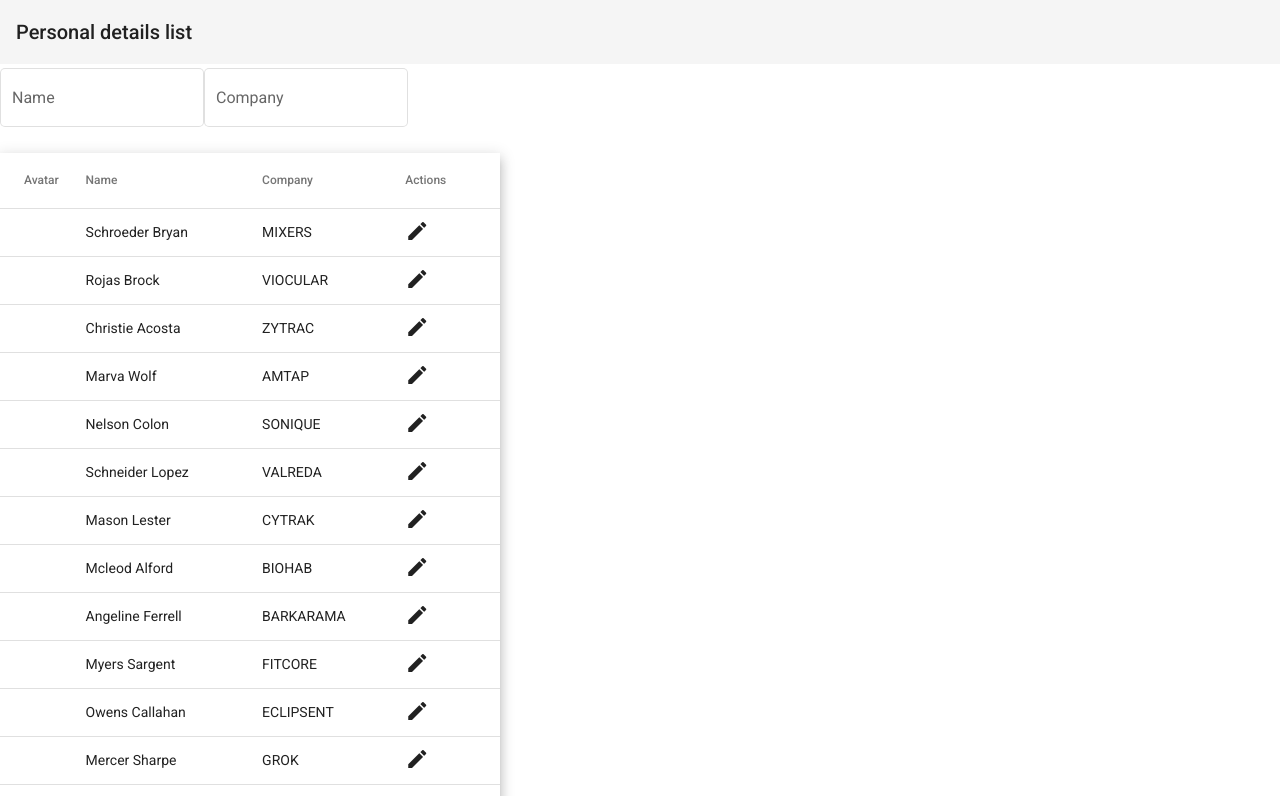
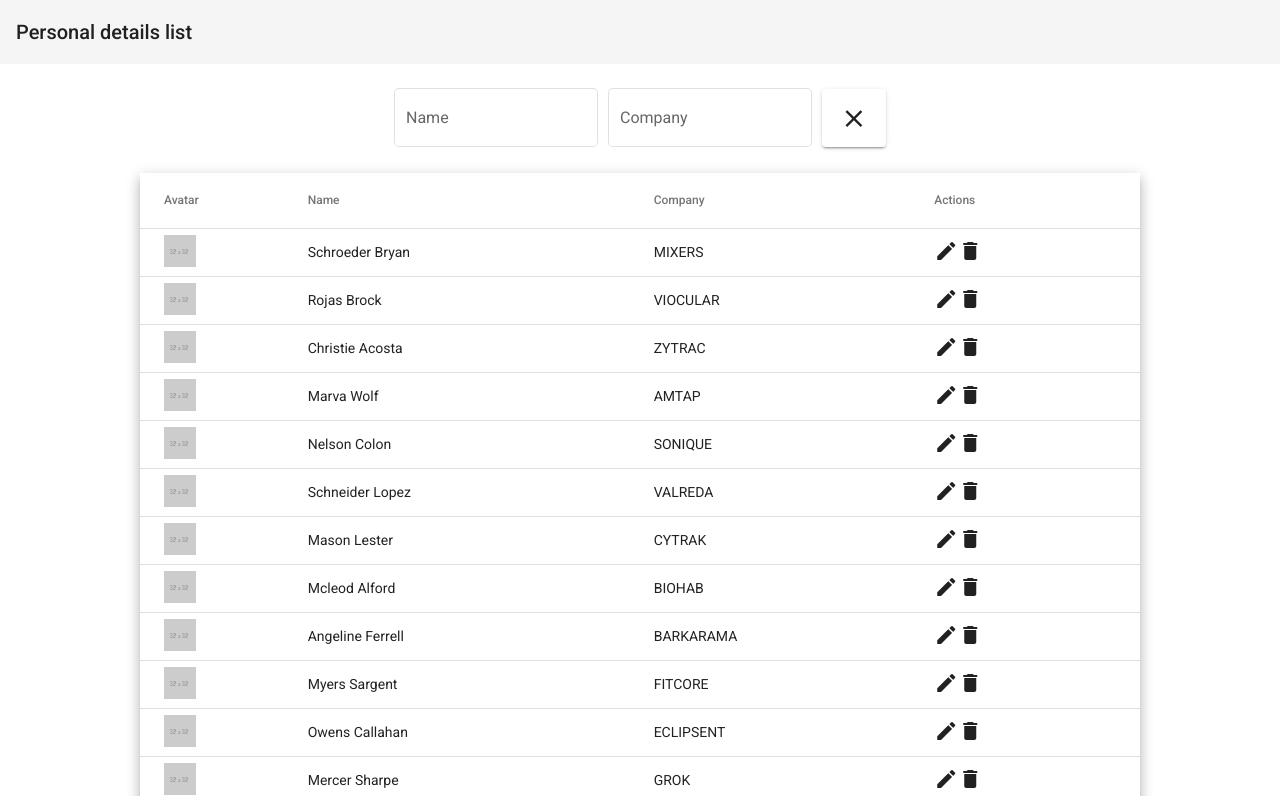
Before and after one commit to MJ147/incredible-personal-details-base, an Angular app: page /personal-details-list in a window 1280 px wide. Shown: the top 796 px of the page. Built offline with nearby package versions, Linux system fonts and the light colour scheme.

Commit message:
show avatar placeholder

```diff
--- a/src/app/app.module.ts
+++ b/src/app/app.module.ts
@@ -13,6 +13,8 @@ import { MatInputModule } from '@angular/material/input';
 import { MatFormFieldModule } from '@angular/material/form-field';
 import { MatTableModule } from '@angular/material/table';
 import { MatIconModule } from '@angular/material/icon';
+import { MatButtonModule } from '@angular/material/button';
+import { MatPaginatorModule } from '@angular/material/paginator';
 
 @NgModule({
 	declarations: [AppComponent, PersonalDataListComponent],
@@ -28,6 +30,8 @@ import { MatIconModule } from '@angular/material/icon';
 		MatFormFieldModule,
 		MatTableModule,
 		MatIconModule,
+		MatButtonModule,
+		MatPaginatorModule,
 	],
 	providers: [],
 	bootstrap: [AppComponent],
--- a/src/app/components/personal-data-list/personal-data-list.component.html
+++ b/src/app/components/personal-data-list/personal-data-list.component.html
@@ -1,21 +1,26 @@
 <mat-toolbar>Personal details list</mat-toolbar>
 
-<form  class="filters" [formGroup]="filters">
-    <mat-form-field appearance="outline">
+<div class="content">
+    <div class="filters">
+        <form [formGroup]="filters">
+            <mat-form-field appearance="outline" class="filter-field">
                 <mat-label>Name</mat-label>
                 <input matInput formControlName="name">
             </mat-form-field>
 
-    <mat-form-field appearance="outline">
+            <mat-form-field appearance="outline" class="filter-field">
                 <mat-label>Company</mat-label>
                 <input matInput formControlName="company">
             </mat-form-field>
         </form>
 
+        <button mat-raised-button class="clear-button"><mat-icon>close</mat-icon></button>
+    </div>
+
     <table mat-table [dataSource]="personalDetailsList" class="mat-elevation-z8">
         <ng-container matColumnDef="avatar">
             <th mat-header-cell *matHeaderCellDef> Avatar </th>
-        <td mat-cell *matCellDef="let element"> {{element.avatar}} </td>
+            <td mat-cell *matCellDef="let element"><img src="./assets/img/placehold-32x32.png" [alt]="element.avatarUrl"> </td>
         </ng-container>
 
         <ng-container matColumnDef="name">
@@ -30,9 +35,10 @@
 
         <ng-container matColumnDef="actions">
             <th mat-header-cell *matHeaderCellDef> Actions </th>
-        <td mat-cell *matCellDef="let element"><mat-icon>edit</mat-icon></td>
+            <td mat-cell *matCellDef="let element"><mat-icon>edit</mat-icon><mat-icon>delete</mat-icon></td>
         </ng-container>
 
         <tr mat-header-row *matHeaderRowDef="displayedColumns"></tr>
         <tr mat-row *matRowDef="let row; columns: displayedColumns;"></tr>
     </table>
+</div>
--- a/src/app/components/personal-data-list/personal-data-list.component.less
+++ b/src/app/components/personal-data-list/personal-data-list.component.less
@@ -1,3 +1,29 @@
+.filters {
+	display: flex;
+	flex-direction: row;
+	margin-top: 20px;
+
+	.filter-field {
+		margin-right: 10px;
+	}
+
+	.clear-button {
+		height: 58px;
+		width: 58px;
+		margin-top: 5px;
+
+		mat-icon {
+			transform: scale(1.2);
+		}
+	}
+}
+
 table {
-	width: 500px;
+	width: 1000px;
 }
+
+.content {
+	display: flex;
+	flex-direction: column;
+	align-items: center;
+}
```
Also changed, not shown: src/assets/img/placehold-32x32.png (added). Lines whose indentation alone changed are shown as unchanged.
